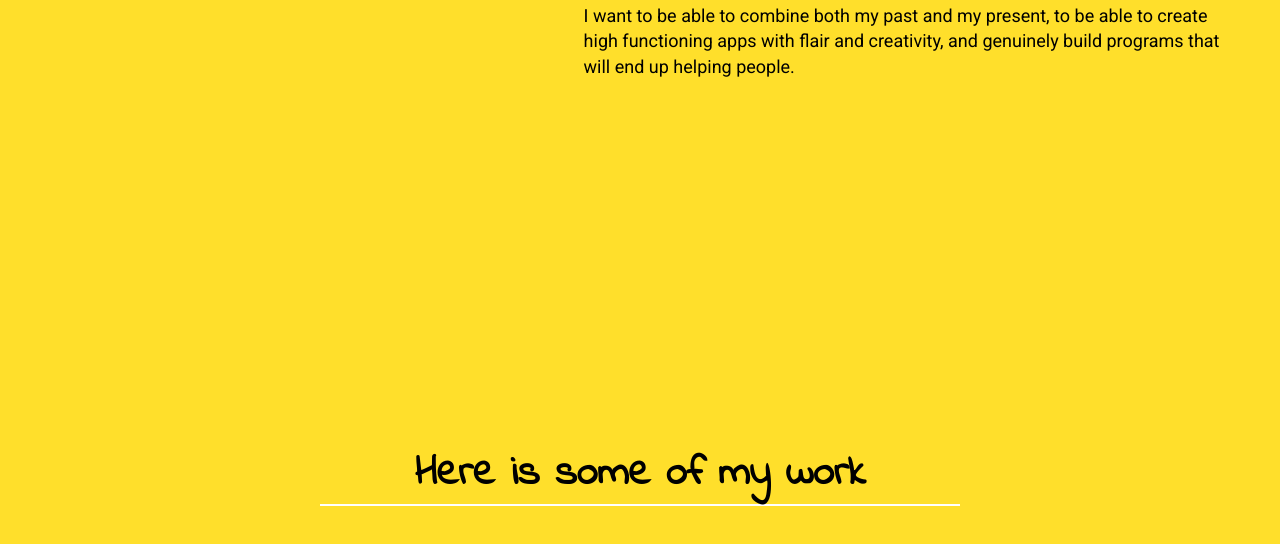
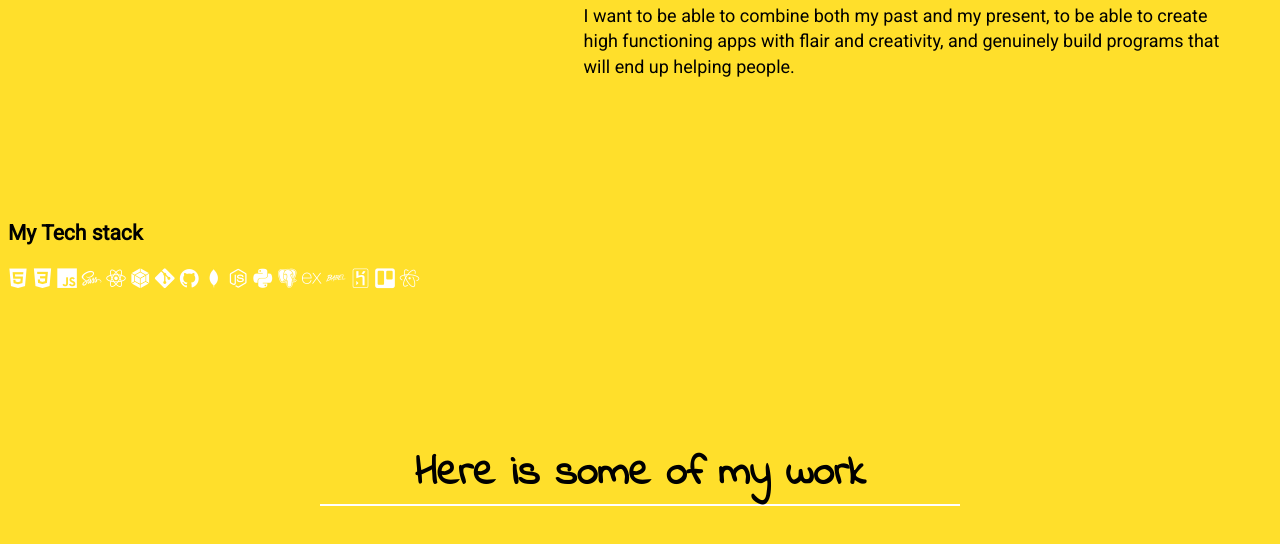
Before and after one commit to Gradius93/nwPortfolio, a plain HTML site: page index.html in a window 1280 px wide. Shown: the part 1263-1807 px from the top of the page. Drawn offline with nearby package versions, Linux system fonts and the light colour scheme.

Commit message:
added icons

```diff
--- a/index.html
+++ b/index.html
@@ -1,5 +1,7 @@
 <!DOCTYPE html>
 <link href="https://fonts.googleapis.com/css?family=Indie+Flower|Roboto&display=swap" rel="stylesheet">
+<link rel="stylesheet" href="https://cdn.rawgit.com/konpa/devicon/df6431e323547add1b4cf45992913f15286456d3/devicon.min.css">
+
 <link href="style.css" rel="stylesheet">
 
 <!-- nav bar -->
@@ -22,7 +24,7 @@
 <!-- end landing -->
 <!-- About -->
 <section id="about" class="about-section">
-  <div class="about-container">
+  <div class="about-container uno">
     <div class="image-div">
       <img src="https://user-images.githubusercontent.com/43727994/75340819-17ba3880-588b-11ea-8dea-b4a0ed174d39.png" alt="a picture of my beautiful mug">
 
@@ -34,9 +36,36 @@
       <p>Software development landed on my radar two years ago, I remember doing free courses on codeAcademy on the basics of HTML and CSS, now I’ve built my own APIs and find myself looking at videos on machine learning and AI algorithms.</p>
 
       <p>I want to be able to combine both my past and my present, to be able to create high functioning apps with flair and creativity, and genuinely build programs that will end up helping people.</p>
+    </div>
   </div>
-</div>
+  <div class="about-container dos">
+    <div class="skills">
+      <h3>My Tech stack</h3>
+      <div class="skillbox">
+        <i class="devicon-html5-plain"></i>
+        <i class="devicon-css3-plain"></i>
+        <i class="devicon-javascript-plain"></i>
+        <i class="devicon-sass-original"></i>
+        <i class="devicon-react-original"></i>
+        <i class="devicon-webpack-plain"></i>
+        <i class="devicon-git-plain"></i>
+        <i class="devicon-github-plain"></i>
+        <i class="devicon-mongodb-plain"></i>
+        <i class="devicon-nodejs-plain"></i>
+        <i class="devicon-python-plain"></i>
+        <i class="devicon-postgresql-plain"></i>
+        <i class="devicon-express-original"></i>
+        <i class="devicon-babel-plain"></i>
+        <i class="devicon-heroku-original"></i>
+        <i class="devicon-trello-plain"></i>
+        <i class="devicon-atom-original"></i>
 
+
+
+      </div>
+
+    </div>
+  </div>
 </section>
 
 
@@ -132,7 +161,8 @@
   <div class="contact-links">
     <a href="https://www.linkedin.com/in/sean-myles-gray/" target="_blank" class="btn contact-details"><i class="fab fa-linkedin"></i> LinkedIn</a>
     <a
-       id="profile-link" href="https://github.com/Gradius93" target="_blank" class="btn contact-details"><i class="fab fa-github"></i> Github</a>
+       id="profile-link" href="https://github.com/Gradius93" target="_blank" class="btn contact-details"><i class="devicon-github-plain"></i>
+</i> Github</a>
   </div>
 </section>
 <!-- end contact -->
--- a/style.css
+++ b/style.css
@@ -1,3 +1,5 @@
+/* main css */
+
 html {
   box-sizing: border-box;
   font-size: 62.5%;
@@ -98,7 +100,7 @@ img {
   font-family: 'Indie Flower';
 
 }
-
+/*  welcome */
 #welcome-section {
   display: flex;
   flex-direction: column;
@@ -118,6 +120,8 @@ img {
   margin: 0 auto 6rem auto;
   border-bottom: 0.2rem solid white;
 }
+
+/*  about */
 
 .about-section {
   height: 100vh;
@@ -146,12 +150,20 @@ img {
   box-shadow: 10px 10px 20px rgba(0, 0, 0, 0.5);
 }
 
-
-
 .bio {
   padding: 50px;
   width: 75%;
 }
+
+.dos {
+  align-items: center;
+}
+
+.skills i {
+  color: white;
+}
+
+/*  work */
 
 .work-section {
   text-align: center;
@@ -197,6 +209,8 @@ img {
 
 }
 
+/*  contact */
+
 .contact-section {
   height: 50vh;
   text-align: center;
```
